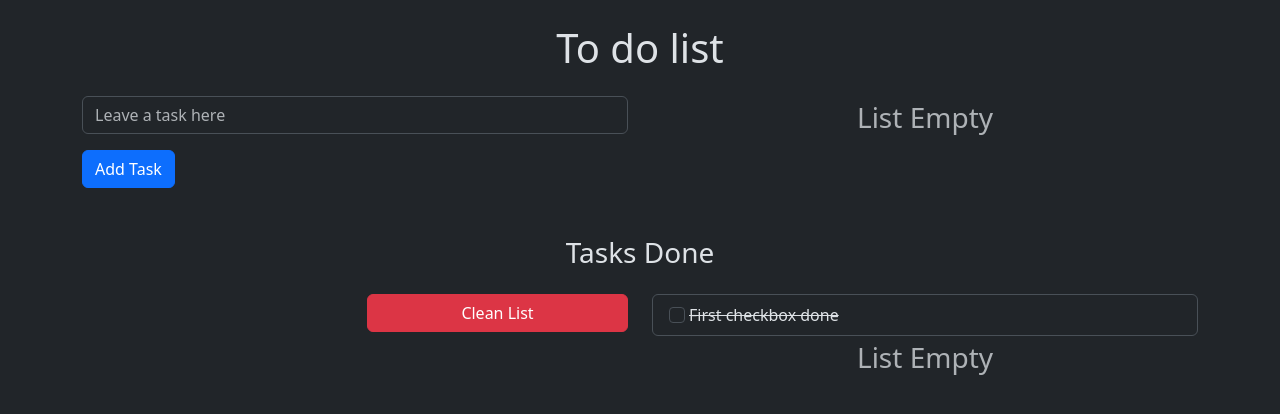
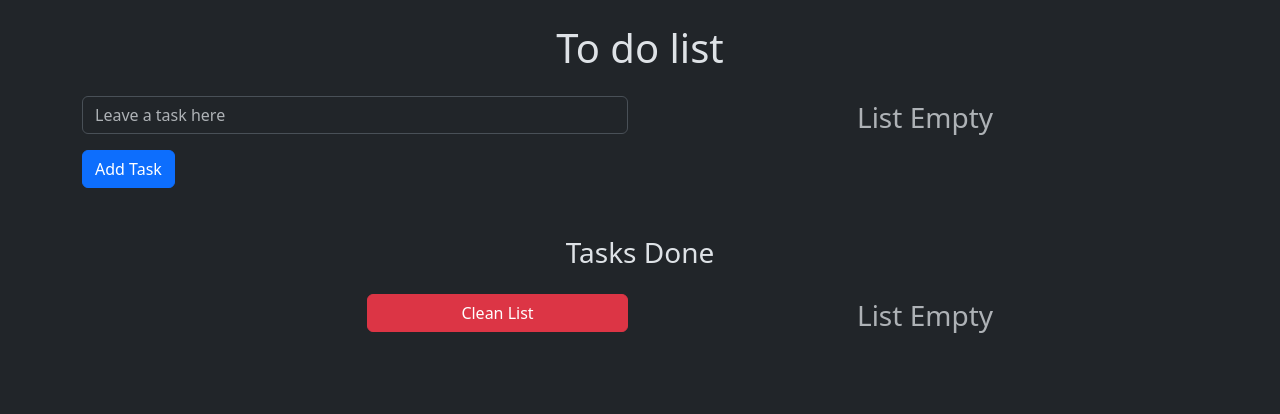
Before and after one commit to brauliogm/toDoList, an Angular app in the folder To_do_list front/: page / in a window 1280 px wide. Shown: the top 414 px of the page. Built offline with nearby package versions, Linux system fonts and the light colour scheme.

Commit message:
Agregamos el requerimiento de un caracter por lo menos de tarea y movemos la tarea a la lista de los completados

```diff
--- a/To_do_list front/src/app/app.component.html
+++ b/To_do_list front/src/app/app.component.html
@@ -3,12 +3,10 @@
     <div class="row">
         <div class="col-xl-6 mb-4">
 
-            <form class="row g-3" (submit)="addTask(tarea)">
+            <form class="form-floating row g-3" (submit)="addTask(tarea)" ngNativeValidate>
 
                 <div class="col-md-12">
-                  <!-- <label for="validationDefault01" class="form-label">Task</label> -->
-                  <input type="text" name="tareaInput" id="tareaInput" class="form-control" id="validationDefault01"
-                  placeholder="Leave a task here" value="" [(ngModel)]="tarea.descripcion" required>
+                  <input type="text" name="tareaInput" id="tareaInput" class="form-control" placeholder="Leave a task here" [(ngModel)]="tarea.descripcion" required minlength="1">
                 </div>
 
                 <div class="col-12">
--- a/To_do_list front/src/app/app.module.ts
+++ b/To_do_list front/src/app/app.module.ts
@@ -5,7 +5,7 @@ import { AppRoutingModule } from './app-routing.module';
 import { AppComponent } from './app.component';
 import { ListaComponent } from './lista/lista.component';
 import { TasksDoneComponent } from './tasks-done/tasks-done.component';
-import { FormsModule } from '@angular/forms';
+import { FormsModule, ReactiveFormsModule } from '@angular/forms';
 import { HttpClientModule } from '@angular/common/http';
 
 @NgModule({
@@ -18,7 +18,8 @@ import { HttpClientModule } from '@angular/common/http';
     BrowserModule,
     AppRoutingModule,
     FormsModule,
-    HttpClientModule
+    HttpClientModule,
+    ReactiveFormsModule
   ],
   providers: [],
   bootstrap: [AppComponent]
--- a/To_do_list front/src/app/lista.service.ts
+++ b/To_do_list front/src/app/lista.service.ts
@@ -7,6 +7,7 @@ import { Tarea } from './tarea';
 })
 export class ListaService {
   lista: Tarea[] = [];
+  listaCompletada: Tarea[] = [];
 
   private urlBase = "";
 
@@ -19,4 +20,10 @@ export class ListaService {
   eliminarTarea(numTarea: number){
     this.lista.splice(numTarea, 1);
   }
+
+  agregarTareaCompletada(nuevaTarea: Tarea){
+    this.listaCompletada.push(nuevaTarea);
+    console.log(this.listaCompletada);
+
+  }
 }
--- a/To_do_list front/src/app/lista/lista.component.html
+++ b/To_do_list front/src/app/lista/lista.component.html
@@ -3,7 +3,7 @@
   <li *ngFor="let tarea of lista, let i = index" class="list-group-item">
     <div class="d-flex justify-content-between align-items-center">
       <div>
-          <input class="form-check-input me-2" type="checkbox" value="" id="firstCheckbox">
+        <input class="form-check-input me-2" type="checkbox" [(ngModel)]="tarea.isChecked" (change)="taskComplete(tarea,i)" id="firstCheckbox">
         <label class="form-check-label" for="firstCheckbox">{{tarea.descripcion}}</label>
       </div>
 
--- a/To_do_list front/src/app/lista/lista.component.ts
+++ b/To_do_list front/src/app/lista/lista.component.ts
@@ -10,7 +10,6 @@ import { ListaService } from '../lista.service';
 export class ListaComponent {
 
   lista: Tarea[];
-  index: number;
 
   constructor(private listaService: ListaService){}
 
@@ -23,6 +22,10 @@ export class ListaComponent {
     this.listaService.eliminarTarea(numTarea);
   }
 
+  taskComplete(task: Tarea, i: number){
+    this.listaService.agregarTareaCompletada(task)
+    this.deleteTask(i);
+  }
 
 
 }
--- a/To_do_list front/src/app/tarea.ts
+++ b/To_do_list front/src/app/tarea.ts
@@ -1,4 +1,5 @@
 export class Tarea{
     idTarea: number;
-    descripcion: string;
+    descripcion: string = "";
+    isChecked:boolean = false;
 }
--- a/To_do_list front/src/app/tasks-done/tasks-done.component.html
+++ b/To_do_list front/src/app/tasks-done/tasks-done.component.html
@@ -1,7 +1,16 @@
 <ul class="list-group">
-    <li class="list-group-item">
-      <input class="form-check-input me-1" type="checkbox" value="" id="first">
-      <label class="form-check-label text-decoration-line-through" for="first">First checkbox done</label>
-    </li>
+  <li *ngFor="let tarea of listaComplete, let i = index" class="list-group-item">
+    <div class="d-flex justify-content-between align-items-center">
+      <div>
+        <input class="form-check-input me-2" type="checkbox" [(ngModel)]="tarea.isChecked" (change)="taskComplete(tarea,i)" id="taskComplete">
+        <label class="form-check-label text-decoration-line-through" for="taskComplete">{{tarea.descripcion}}</label>
+      </div>
+
+      <div>
+        <button class="btn btn-danger absolute my-auto" type="submit" (click)="deleteTask(i)">X</button>
+      </div>
+    </div>
+
+  </li>
 </ul>
-<p class="text-center fs-3 text-body-secondary">List Empty</p>
+<p *ngIf="listaComplete.length == 0" class="text-center fs-3 text-body-secondary">List Empty</p>
--- a/To_do_list front/src/app/tasks-done/tasks-done.component.ts
+++ b/To_do_list front/src/app/tasks-done/tasks-done.component.ts
@@ -1,4 +1,6 @@
 import { Component } from '@angular/core';
+import { Tarea } from '../tarea';
+import { ListaService } from '../lista.service';
 
 @Component({
   selector: 'app-tasks-done',
@@ -7,4 +9,19 @@ import { Component } from '@angular/core';
 })
 export class TasksDoneComponent {
 
+  listaComplete: Tarea[]
+
+  constructor(private listaService: ListaService){}
+
+  ngOnInit(){
+    this.listaComplete = this.listaService.listaCompletada;
+  }
+
+  taskComplete(tarea: Tarea,i: number){
+
+  }
+
+  deleteTask(i:number){
+
+  }
 }
```
Lines whose indentation alone changed are shown as unchanged.
